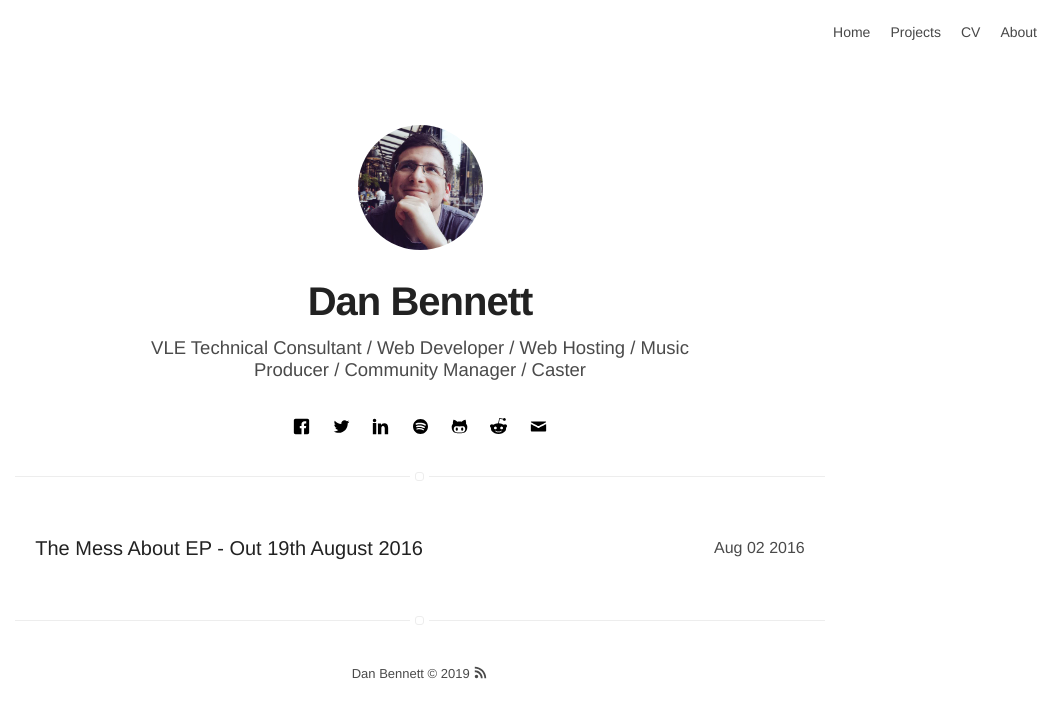
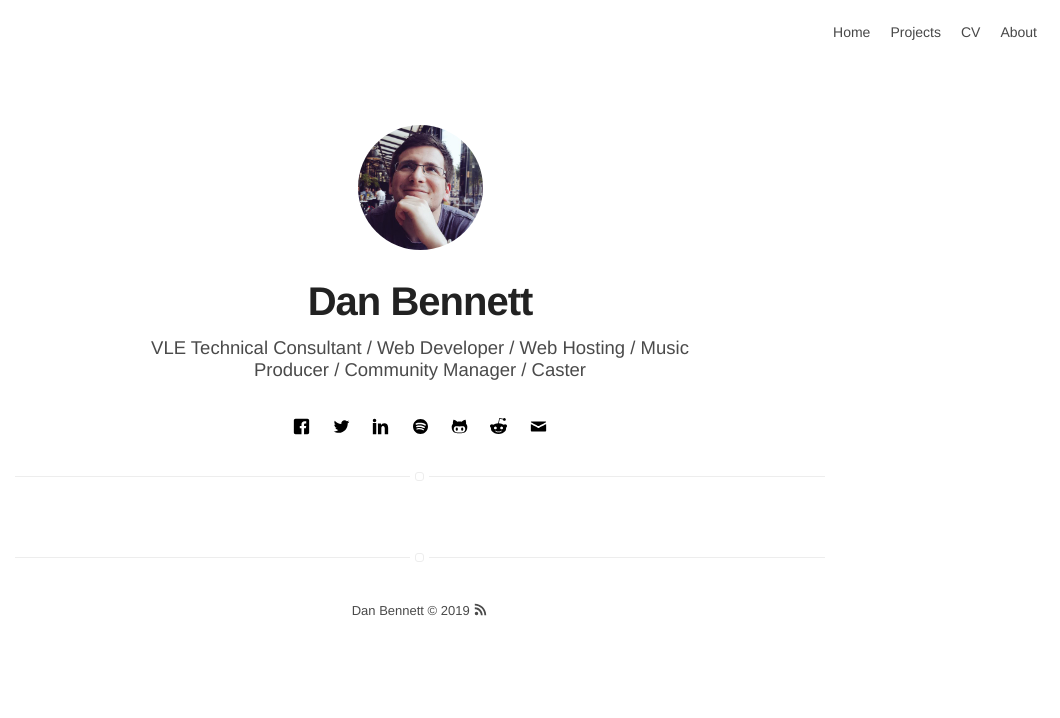
Before and after one commit to DanBennettUK/danbennettuk.github.io, a Jekyll site: the page built from blog/index.html, in a window 1280 px wide. Shown: the top 718 px of the page, without its empty margins (220-1280 px from the left). Built offline with Jekyll 4.4.1, drawn with Linux system fonts in a browser that asks for light colours; a file with an impossible date is left out.

Commit message:
Update 2016-08-02-the-mess-about-ep.markdown

```diff
--- a/_posts/2016-08-02-the-mess-about-ep.markdown
+++ b/_posts/2016-08-02-the-mess-about-ep.markdown
@@ -1,8 +1,8 @@
 ---
-title: "The Mess About EP - Out 19th August 2016"
+title: The Mess About EP - Out 19th August 2016
 layout: post
 published: true
-date: 2016-08-02
+date: {}
 category: blog
 author: Dan Bennett
 ---
@@ -42,6 +42,4 @@ The EP is available on pretty much every online store... Though here's the obvio
 
 ### [iTunes](https://itunes.apple.com/gb/album/the-mess-about-ep/id1138279615) ~ [Amazon MP3](https://www.amazon.co.uk/Mess-About-EP-Explicit/dp/B01J64NWUU) ~ [Apple Music](https://music.apple.com/gb/album/the-mess-about-ep/1138279615) ~ [Spotify](https://open.spotify.com/album/3Xv76iTfCkNFMmzKJ6zD4p?si=juQEYOBYRVacNSxuKsRsQQ)
 
-~~~It'll be on Spotify & Apple Music on 19th August.~~~
-
 Now... what next?
```
